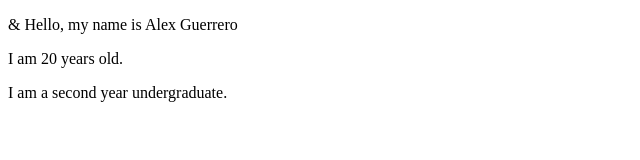
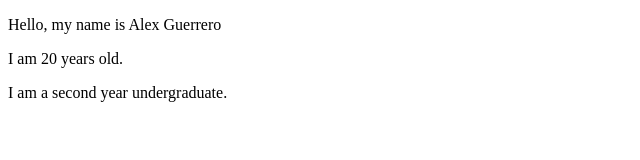
Before and after one commit to laguerrero6/webdev_lab1, a plain HTML site: page index.html in a window 1280 px wide. Shown: the full height of the page, 0-640 px from the left. Drawn offline with Linux system fonts and the light colour scheme.

Commit message:
Update index.html

```diff
--- a/index.html
+++ b/index.html
@@ -5,7 +5,7 @@
   <title>Internet Technologies and Web Design</title>
 </head>
 <body>
-  <p>&amp; Hello, my name is Alex Guerrero</p>
+  <p>Hello, my name is Alex Guerrero</p>
   <p>I am 20 years old.</p>
   <p>I am a second year undergraduate.</p>
 </body>
```
